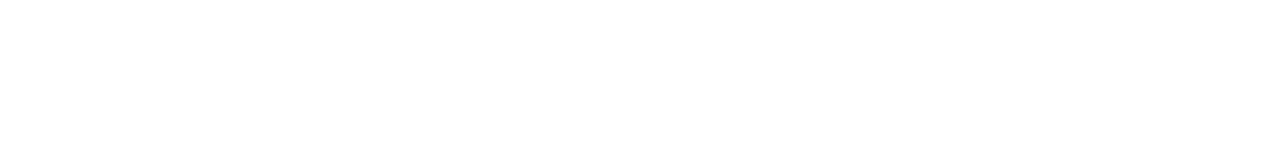
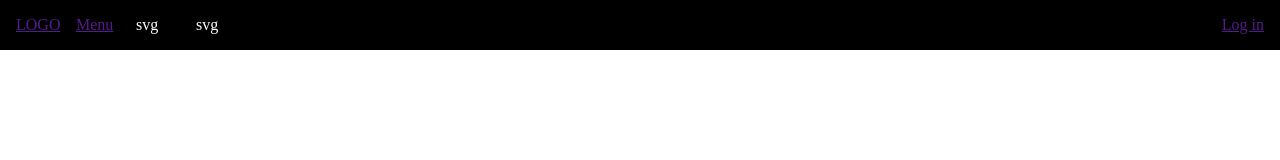
Before and after one commit to RazzDaMan/WebDev_Assignment1, a plain HTML site: page index.html in a window 1280 px wide. Drawn offline with Linux system fonts and the light colour scheme.

Commit message:
Started work on header
Co-authored-by: Sebastian Sebastians-codes@users.noreply.github.com

```diff
--- a/index.html
+++ b/index.html
@@ -1,16 +1,28 @@
 <!DOCTYPE html>
 <html lang="en">
-<head>
-    <meta charset="UTF-8">
-    <meta name="viewport" content="width=device-width, initial-scale=1.0">
+  <head>
+    <meta charset="UTF-8" />
+    <meta name="viewport" content="width=device-width, initial-scale=1.0" />
     <title>Document</title>
-    <link rel="stylesheet" href="mobile.css">
-    <link rel="stylesheet" href="tablet.css">
-    <link rel="stylesheet" href="desktop.css">
-</head>
-<body>
+    <link rel="stylesheet" href="mobile.css" />
+    <link rel="stylesheet" href="tablet.css" />
+    <link rel="stylesheet" href="desktop.css" />
+  </head>
+  <body>
+    <header class="navbar-container">
+      <section class="navbar-btn-section">
+        <a href="" class="navbar-logo navbar-item">LOGO</a>
+        <a href="" class="navbar-menu-btn navbar-item">Menu</a>
+        <div class="navbar-item">svg</div>
+        <div class="navbar-item">svg</div>
+        <div class="grow"></div>
+        <div>
+          <a href="" class="navbar-login-btn">Log in</a>
+        </div>
+      </section>
+    </header>
+    <main>
 
-
-
-</body>
+    </main>
+  </body>
 </html>
--- a/mobile.css
+++ b/mobile.css
@@ -0,0 +1,37 @@
+* {
+  box-sizing: border-box;
+}
+
+body {
+  margin: 0;
+}
+
+.navbar-btn-section {
+  display: flex;
+  justify-content: space-between;
+  flex: 1;
+}
+
+.navbar-container {
+  display: flex;
+  background: #000;
+  color: #fff;
+  padding: 1rem;
+}
+
+.navbar-item {
+    width: 60px;
+}
+
+.navbar-login-btn
+{
+    text-wrap: nowrap;
+}
+
+.grow {
+  display: flex;
+  flex: 1;
+}
+
+@media screen and (min-width: 360px) {
+  }
```
